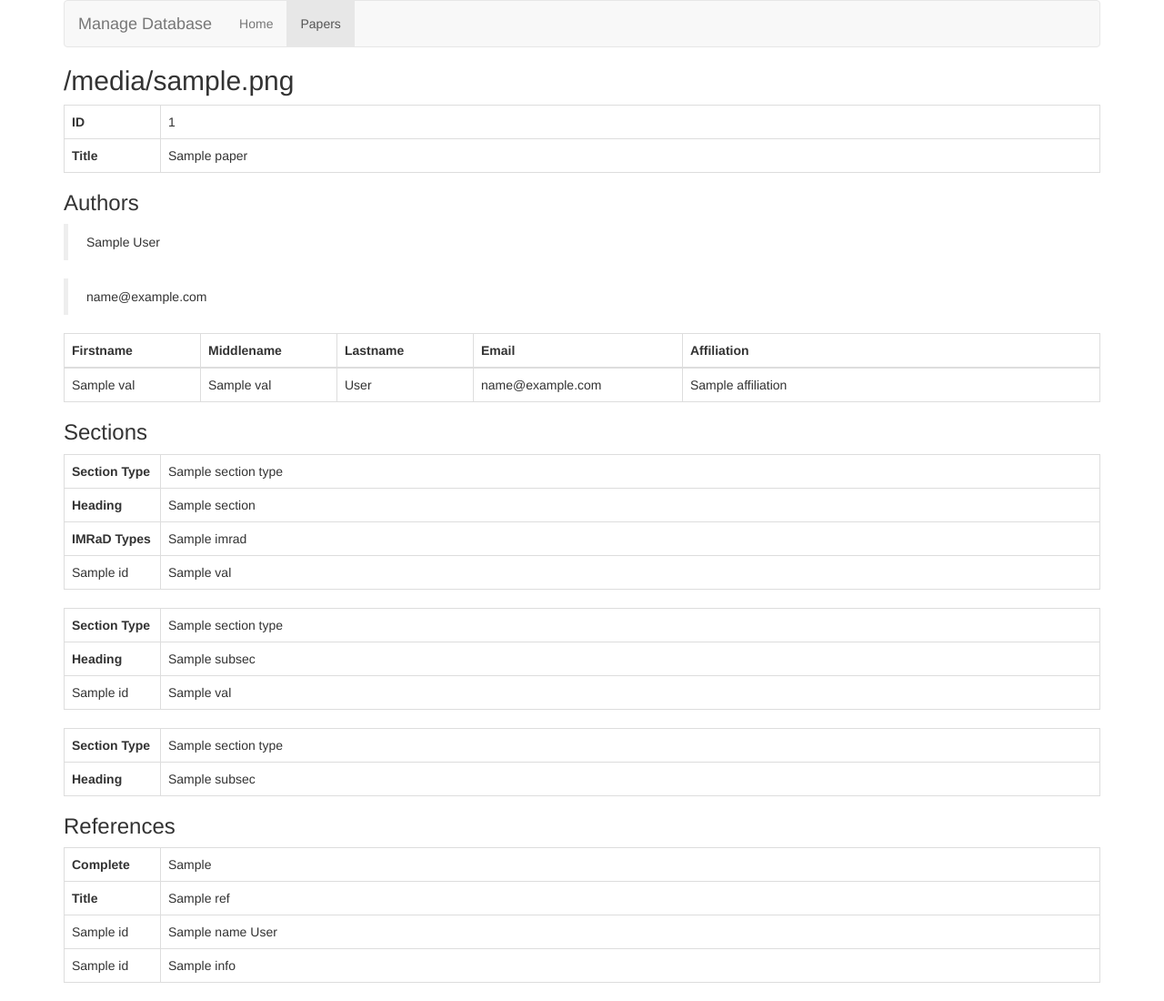
After one commit to thomasmauerhofer/search-engine, a Flask app: template src/templates/admin/paper_info.html in a window 1280 px wide. The commit adds this page. Shown: the whole page at 91% size. Run offline with Flask 2, Linux system fonts and the light colour scheme; the template is opened without the code that fills it: most values are stand-ins (such as "Sample title", 1, 10 or a date in 2020); parts of the project's set-up code (start-up, migrations or seed data) failed here and were passed over; some libraries are stand-ins or nearby versions.

Commit message:
Admin Pannel - Papaers viewable

```diff
--- a/src/app.py
+++ b/src/app.py
@@ -4,11 +4,12 @@
 import os
 from flask import Flask
 from flask_session import Session
-from flask_admin import Admin
 from datetime import timedelta
 from config import UPLOAD_FOLDER, ALLOWED_EXTENSIONS, SESSION_KEY
 from backend.backend import backend
 from admin.admin_view import admin
+
+os.environ['TF_CPP_MIN_LOG_LEVEL'] = '3'
 
 app = Flask(__name__)
 session = Session()
@@ -24,5 +25,4 @@ app.config['UPLOAD_FOLDER'] = UPLOAD_FOLDER
 app.config['ALLOWED_EXTENSIONS'] = ALLOWED_EXTENSIONS
 
 if __name__ == "__main__":
-	os.environ['TF_CPP_MIN_LOG_LEVEL'] = '3'
 	app.run()
--- a/src/backend/datastore/api.py
+++ b/src/backend/datastore/api.py
@@ -32,7 +32,7 @@ class API(object):
 
 
     def get_paper(self, paper_id):
-        return self.client.add_paper(paper_id)
+        return self.client.get_paper(paper_id)
 
 
     def get_all_paper(self):
--- a/src/backend/datastore/datastore_utils/init_datastore.py
+++ b/src/backend/datastore/datastore_utils/init_datastore.py
@@ -25,6 +25,10 @@ def __check_database__():
 	papers = api.get_all_paper()
 	print(len(papers))
 
+	paper = api.get_paper(papers[0].id)
+	print(paper.filename)
+
+
 
 if __name__ == "__main__":
 	os.environ['TF_CPP_MIN_LOG_LEVEL'] = '3'
--- a/src/static/css/admin.css
+++ b/src/static/css/admin.css
@@ -6,3 +6,7 @@ div.control-group input {
 	margin-left: 14px;
 	margin-bottom: 10px;
 }
+
+blockquote p {
+  font-size: 14.0px !important;
+}
--- /dev/null
+++ b/src/templates/admin/paper_info.html
@@ -0,0 +1,163 @@
+{% extends "admin/layout.html" %}
+
+{% block body %}
+<h2> {{ paper.filename }}</h2>
+
+<table class="table table-bordered">
+  <tr>
+    <td style="width: 106px;"><b> ID </b></td>
+    <td>{{ paper.id }}</td>
+  </tr>
+  <tr>
+    <td style="width: 106px;"><b> Title </b></td>
+    <td>{{ paper.title }}</td>
+  </tr>
+</table>
+
+<h3> Authors </h3>
+{% for val in paper.authors %}
+  {% if val.all_authors_text %}
+    <blockquote><p>{{ val.all_authors_text }}</p></blockquote>
+  {% endif %}
+  {% if val.emails_text %}
+    <blockquote><p>{{ val.emails_text }}</p></blockquote>
+  {% endif %}
+  {% if not val.authors %}
+    <em>Sorry, no authors table available</em>
+  {% else %}
+    <table class="table table-bordered">
+      <thead>
+        <tr>
+          <th style="width: 150px;">Firstname</th>
+          <th style="width: 150px;">Middlename</th>
+          <th style="width: 150px;">Lastname</th>
+          <th style="width: 230px;">Email</th>
+          <th>Affiliation</th>
+        </tr>
+      </thead>
+      <tbody>
+        {% for author in val.authors %}
+        <tr>
+          <td>{{ author.prename }}</td>
+          {% if not author.middle_name %}
+            <td></td>
+          {% else %}
+            <td>{{ author.middle_name }}</td>
+          {% endif %}
+          <td>{{ author.surname }}</td>
+          <td>{{ author.email }}</td>
+          <td>{{ author.affiliation }}</td>
+        </tr>
+        {% endfor %}
+      </tbody>
+    </table>
+  {% endif %}
+{% endfor %}
+
+<h3> Sections </h3>
+{% for section in paper.sections %}
+<table class="table table-bordered">
+  <tr>
+    <td style="width: 106px;"><b> Section Type </b></td>
+    <td>{{ section.section_type.name }}</td>
+  </tr>
+  <tr>
+    <td style="width: 106px;"><b> Heading </b></td>
+    <td>{{ section.heading }}</td>
+  </tr>
+  <tr>
+    <td style="width: 106px;"><b> IMRaD Types </b></td>
+    <td>
+      {% for imrad in section.imrad_types %}
+        {{ imrad.name }}
+      {% endfor %}
+    </td>
+  </tr>
+  {% for val in section.text %}
+    <tr>
+      <td style="width: 106px;"> {{ val[0].name }} </td>
+      <td> {{ val[1] }} </td>
+    </tr>
+  {% endfor %}
+</table>
+
+{% if section.subsections %}
+  {% for subsec in section.subsections %}
+    <table class="table table-bordered">
+    <tr>
+      <td style="width: 106px;"><b> Section Type </b></td>
+      <td>{{ subsec.section_type.name }}</td>
+    </tr>
+    <tr>
+      <td style="width: 106px;"><b> Heading </b></td>
+      <td>{{ subsec.heading }}</td>
+    </tr>
+    {% for val in subsec.text %}
+      <tr>
+        <td style="width: 106px;"> {{ val[0].name }} </td>
+        <td> {{ val[1] }} </td>
+      </tr>
+    {% endfor %}
+    </table>
+
+    {% if subsec.subsections %}
+      {% for subsubsec in subsec.subsections %}
+        <table class="table table-bordered">
+          <tr>
+            <td style="width: 106px;"><b> Section Type </b></td>
+            <td>{{ subsubsec.section_type.name }}</td>
+          </tr>
+          <tr>
+            <td style="width: 106px;"><b> Heading </b></td>
+            <td>{{ subsubsec.heading }}</td>
+          </tr>
+          {% for val in subsubsec.text %}
+            <tr>
+              <td style="width: 106px;"> {{ val[0].name }} </td>
+              <td> {{ val[1] }} </td>
+            </tr>
+          {% endfor %}
+        </table>
+      {% endfor %}
+    {% endif %}
+  {% endfor %}
+{% endif %}
+{% endfor %}
+
+<h3> References </h3>
+{% if not paper.references %}
+  <em>Sorry, no reference table available</em>
+{% else %}
+{% for ref in paper.references %}
+  <table class="table table-bordered">
+    <tr>
+      <td style="width: 106px;"><b> Complete </b></td>
+      <td>{{ ref.complete_reference }}</td>
+    </tr>
+    <tr>
+      <td style="width: 106px;"><b> Title </b></td>
+      <td>{{ ref.title }}</td>
+    </tr>
+    {% for author in ref.authors %}
+    <tr>
+      <td style="width: 106px;">{{ author[0].name }}</td>
+      <td>{{ author[1].prename + " " + author[1].surname }}</td>
+    </tr>
+    {% endfor %}
+    {% for info in ref.reference_info %}
+    <tr>
+      <td style="width: 106px;">{{ info[0].name }}</td>
+      <td>{{ info[1] }}</td>
+    </tr>
+    {% endfor %}
+  </table>
+{% endfor %}
+{% endif %}
+
+
+
+
+<script type=text/javascript>
+    $("#navbar2").addClass('active').siblings().removeClass('active');
+</script>
+{% endblock %}
```
Also changed, not shown: src/admin/admin_view.py (+23 -4 lines), src/templates/admin/papers.html (+7 -1 lines).
